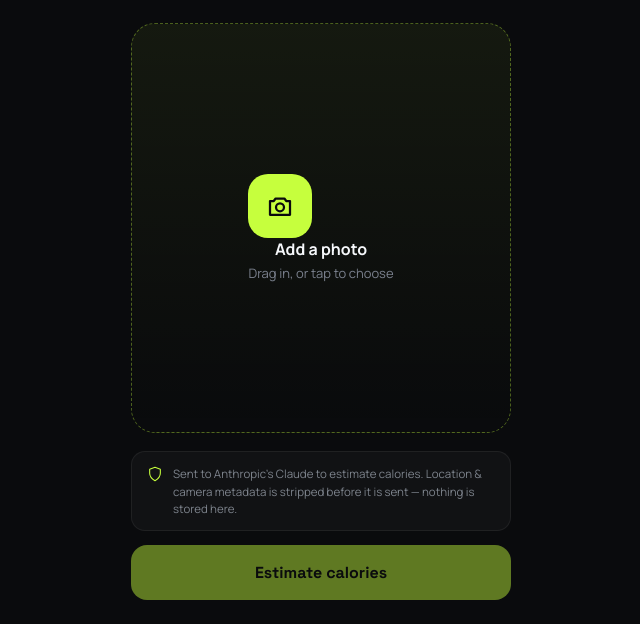
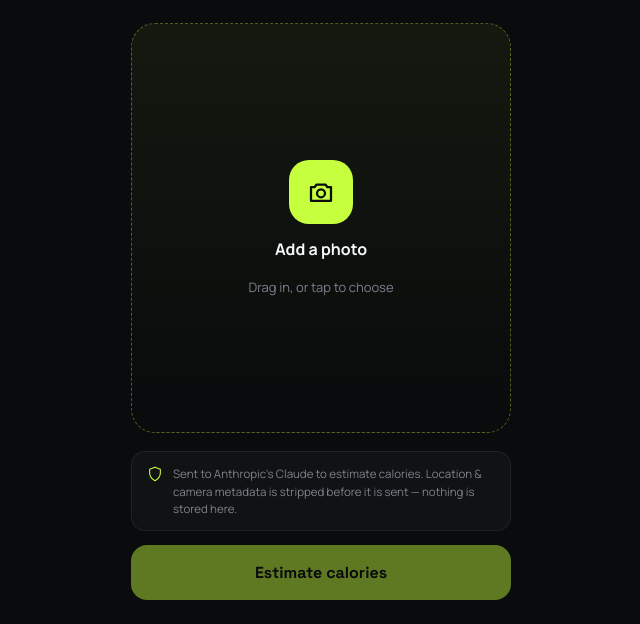
Before and after one commit to olegsaveliev/calories, a website: page src/index.html in a window 1280 px wide. Shown: the part 176-800 px from the top of the page, without its empty margins (319-959 px from the left). Drawn offline with Linux system fonts and the light colour scheme.

Commit message:
BUG-001: centre dropzone icon + label (test-first fix) (#12)
The camera icon sat left of centre with 'Add a photo' not stacked under it.
#dropzone-empty (icon + labels) had no layout rule, so it was a plain block
sized to the widest line — the 64px icon aligned left while text-align:center
centred only the text. Make #dropzone-empty a centred flex column (CSS-only).

Test-first: tests/upload.test.js guard failed on old code, passes now. 74/74 green.
bugs.md BUG-001 → fixed; build-log entry added. Issue #11.

Co-authored-by: Claude Fable 5 <noreply@anthropic.com>

```diff
--- a/src/index.html
+++ b/src/index.html
@@ -208,6 +208,16 @@
       display: flex;
       align-items: center;
       justify-content: center;
+    }
+
+    /* BUG-001 — centre the icon + labels as a column so the icon is centred and
+       "Add a photo" stacks directly under it (the parent .dropzone only centres
+       its direct children; this group needs its own centring). */
+    #dropzone-empty {
+      display: flex;
+      flex-direction: column;
+      align-items: center;
+      gap: 14px;
     }
 
     .dropzone-title {
```
Also changed, not shown: tests/upload.test.js (+14 -0 lines), .factory/bugs.md, .factory/build-log.md.
